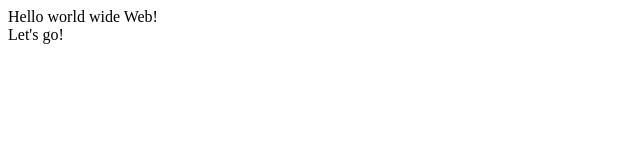
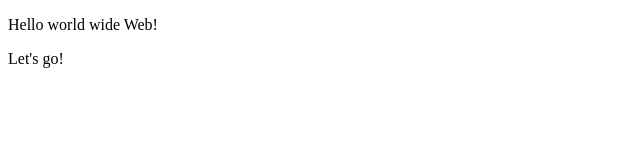
Before and after one commit to ChristopherLowther/CS50W, a plain HTML site: page lecture0/hello.html in a window 1280 px wide. Shown: the whole page, without its empty margins (0-640 px from the left). Drawn offline with Linux system fonts and the light colour scheme.

Commit message:
Update hello.html

```diff
--- a/lecture0/hello.html
+++ b/lecture0/hello.html
@@ -4,7 +4,7 @@
 		<title>Hello CS50W</title>
 	</head>
 	<body>
-		Hello world wide Web!<br/>
+		<p>Hello world wide Web!</p>
 		Let's go!
 	</body>
 </html>
```
